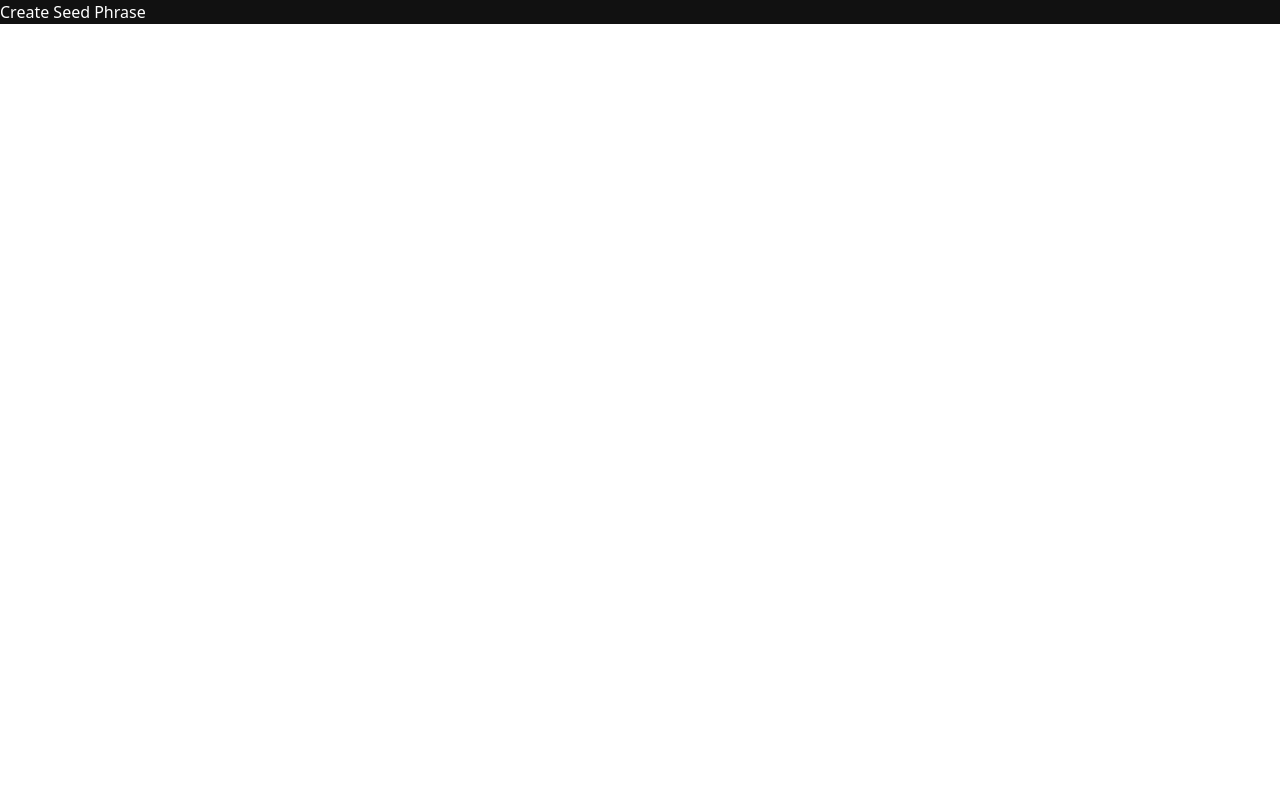
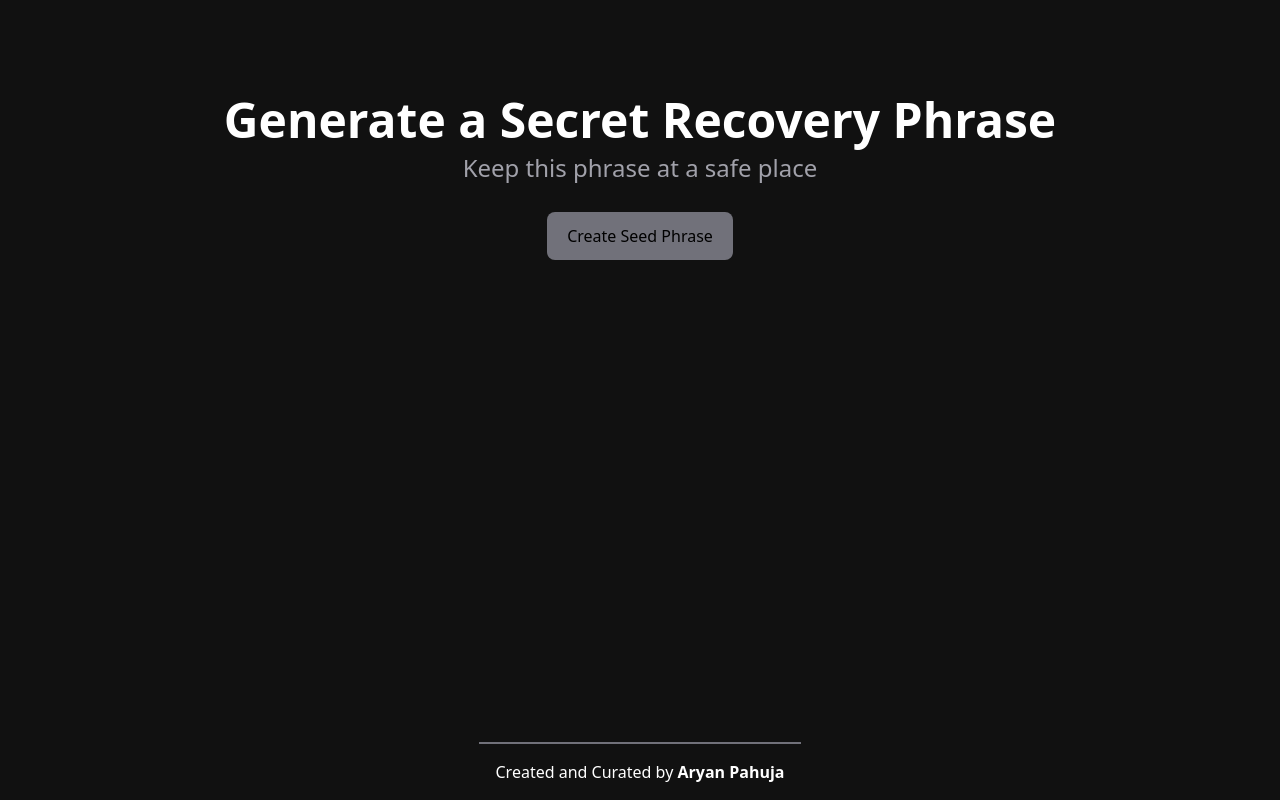
Before and after one commit to AryanPahuja21/CipherVault, a React (Vite) app: page /generate in a window 1280 px wide. Built offline with nearby package versions, Linux system fonts and the light colour scheme.

Commit message:
generate page ui

```diff
--- a/src/screens/GenerateMnemonic.tsx
+++ b/src/screens/GenerateMnemonic.tsx
@@ -1,25 +1,39 @@
 import { generateMnemonic } from "bip39";
 import { useState } from "react";
+import Footer from "../components/Footer";
 
 const GenerateMnemonic = () => {
   const [mnemonic, setMnemonic] = useState("");
 
   return (
-    <div>
+    <div className="h-screen flex flex-col items-center text-center">
       <div>
+        <h1 className="mt-24 sm:mb-2 text-2xl sm:text-4xl lg:text-5xl font-bold ">
+          Generate a Secret Recovery Phrase
+        </h1>
+        <p className="sm:text-xl lg:text-2xl text-zinc-400">
+          Keep this phrase at a safe place
+        </p>
+      </div>
+      <div className="mt-7">
         <button
           onClick={function () {
             const mn = generateMnemonic();
             setMnemonic(mn);
           }}
+          className="bg-zinc-500 text-black px-4 py-2 lg:px-5 lg:py-3 rounded-lg"
         >
           Create Seed Phrase
         </button>
       </div>
-
       <div>
-        <input type="text" value={mnemonic} className="w-full" />
+        <input
+          type="text"
+          value={mnemonic}
+          className="w-full bg-[#111111] text-white"
+        />
       </div>
+      <Footer />
     </div>
   );
 };
```
